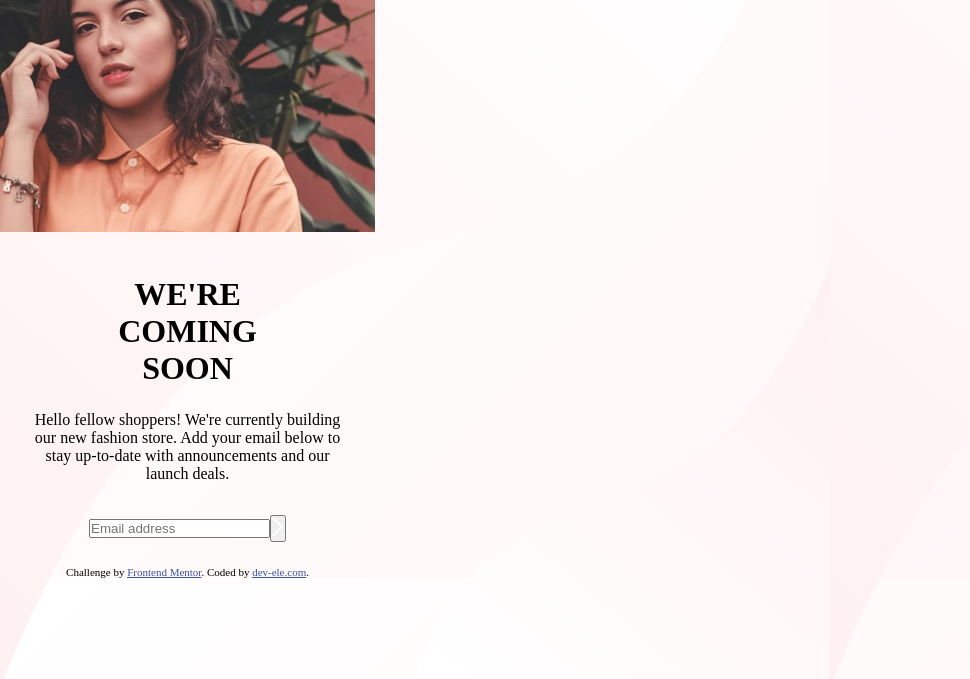
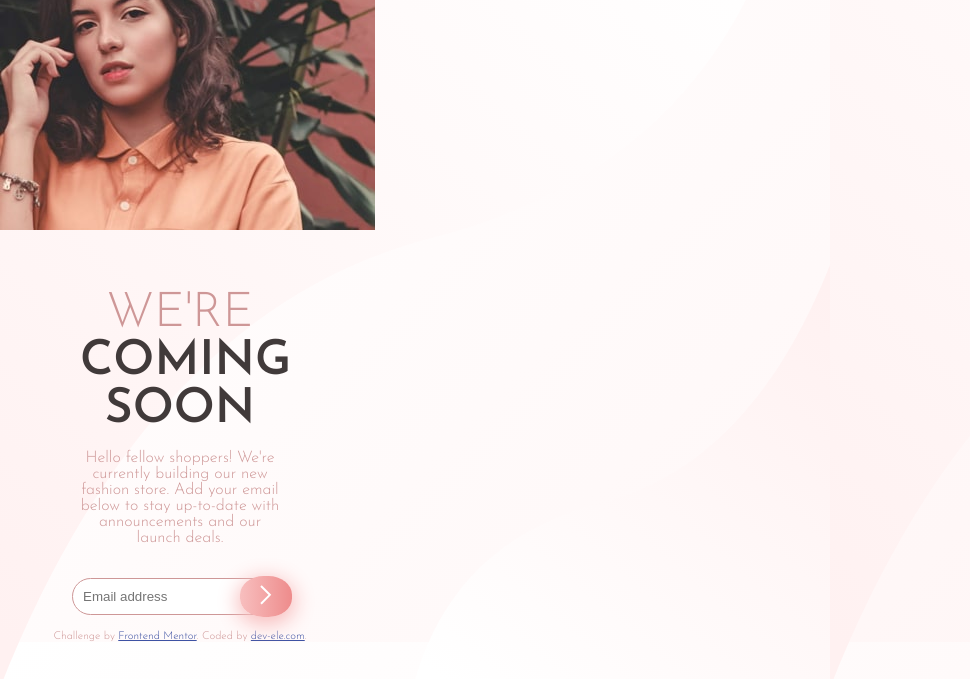
Before and after one commit to dev-ele206/base-apparel-coming-soon-master, a plain HTML site: page index.html in a window 1280 px wide. Shown: the part 112-791 px from the top of the page, without its empty margins (0-970 px from the left). Drawn offline with Linux system fonts and the light colour scheme.

Commit message:
button fix

```diff
--- a/index.html
+++ b/index.html
@@ -41,7 +41,7 @@
     </div>
     <form>
       <input type="email" id="email" name="email" placeholder="Email address">
-      <button><img src="/images/icon-arrow.svg" alt="arrow"></button>
+      <button class="button"><img src="/images/icon-arrow.svg" alt="arrow"></button>
     </form>
     <footer>
       <p class="attribution">
--- a/style.css
+++ b/style.css
@@ -1,13 +1,16 @@
 @import url('https://fonts.googleapis.com/css?family=Josefin+Sans:300,400,600&display=swap');
 
 :root {
-
+    --red-clr: hsl(0, 36%, 70%);
+    --soft-red-clr: hsl(0, 93%, 68%);
+    --dark-red-clr: hsl(0, 6%, 24%);
 
 }
 
 body {
     background: url('./images/bg-pattern-desktop.svg'),
     linear-gradient(135deg, hsl(0, 0%, 100%), hsl(0, 100%, 98%));
+    font-family: 'Josefin Sans', sans-serif;
 }
 
 * {
@@ -17,7 +20,7 @@ body {
 }
 
 .container {
-    max-width: 375px;
+    max-width: 360px;
 }
 
 .logo > img {
@@ -28,10 +31,18 @@ body {
 
 h1 {
     text-transform: uppercase;
+    font-size: 3rem;
+    color: hsl(0, 6%, 24%);
+}
+
+p, h1:nth-child(1){
+    margin-top: 1rem;
+    color: var(--red-clr) ;
+    font-weight: 100;
 }
 
 p {
-    margin-top: 1.5rem;
+    font-size: 16px;
 }
 
 .text-container {
@@ -39,7 +50,7 @@ p {
     text-align: center;
     justify-content: center;
     flex-direction: column;
-    padding: 0 1.5rem;
+    padding: 0 5rem;
     margin-top: 2.5rem;
 }
 
@@ -48,5 +59,23 @@ form {
     justify-content: center;
     align-items: center;
     margin-top: 2rem;
+}
 
-}
+input[type=email] {
+    border: 1px solid var(--red-clr);
+    border-radius: 2rem;
+    padding: 10px;
+    width: 60%;
+    color: var(--red-clr);
+  }
+
+  .button {
+    background: linear-gradient(90deg, hsl(0, 80%, 86%), hsl(0, 74%, 74%));
+    border: none;
+    padding: 9px 20px;
+    text-decoration: none;
+    border-radius: 45%;
+    box-shadow: 0 5px 20px 3px hsl(0, 80%, 86%);
+    position: absolute;
+    left: 240px;
+  }
```
